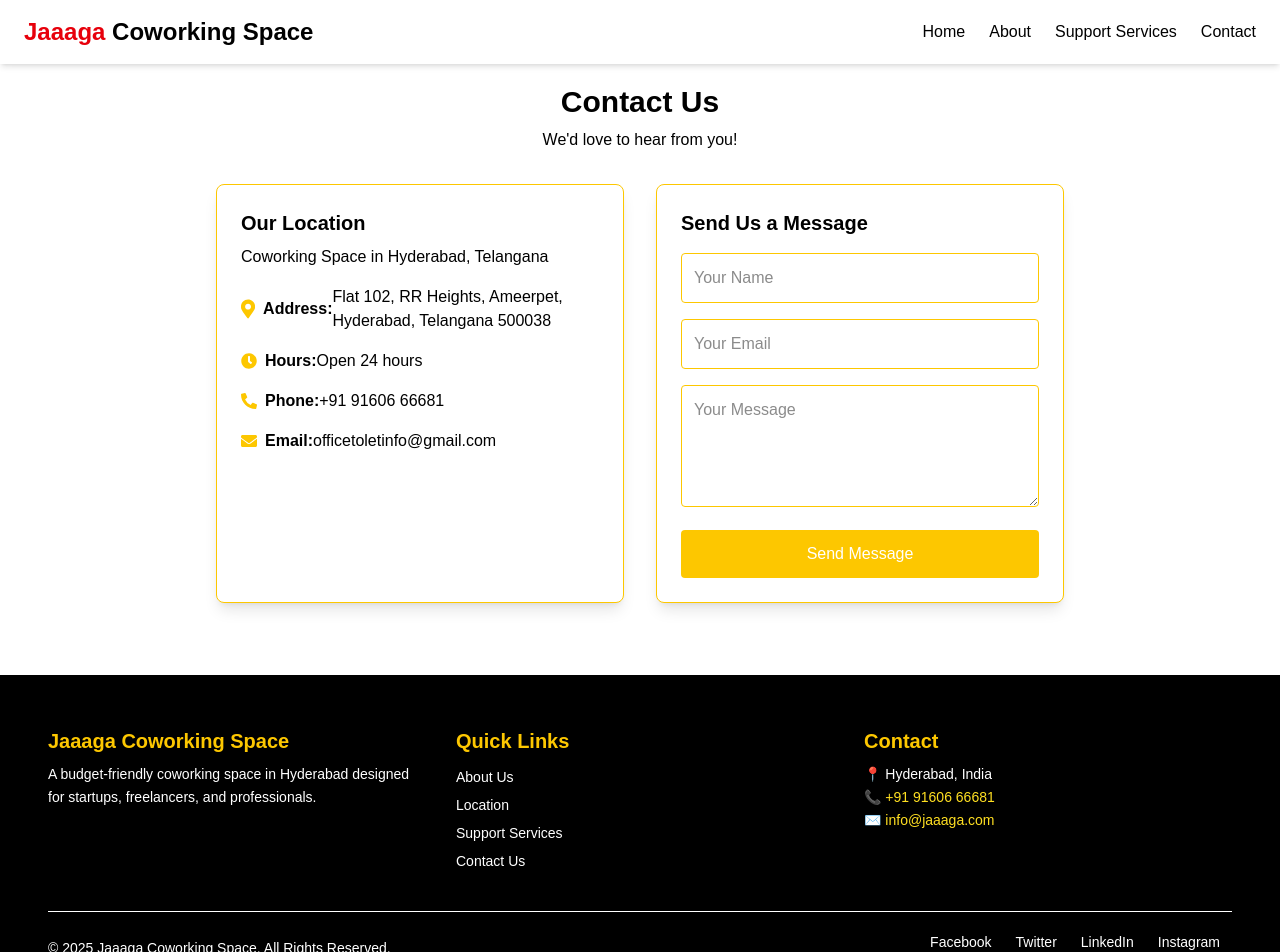
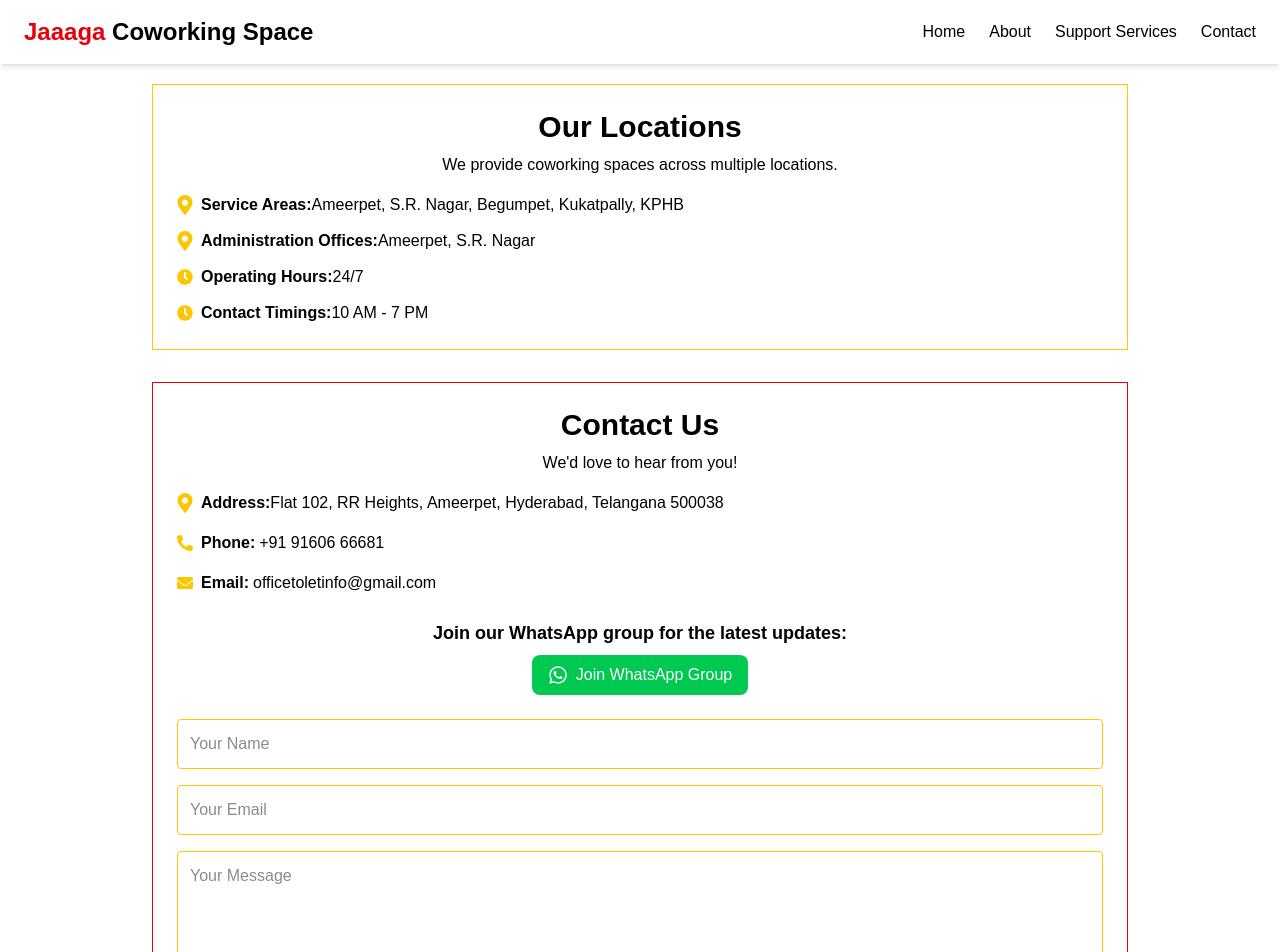
Before and after one commit to sushmasri1906/Jaaaga-coworking-space, a Next.js app: page /contact in a window 1280 px wide. Shown: the top 952 px of the page. Built offline with nearby package versions, Linux system fonts and the light colour scheme.

Commit message:
components updated

```diff
--- a/src/components/Contact.tsx
+++ b/src/components/Contact.tsx
@@ -7,6 +7,7 @@ import {
 	FaPhoneAlt,
 	FaClock,
 	FaEnvelope,
+	FaWhatsapp,
 } from "react-icons/fa";
 import Link from "next/link";
 
@@ -29,76 +30,96 @@ const Contact = () => {
 	};
 
 	return (
-		<section className="relative py-16 bg-white overflow-hidden">
-			<div className="relative z-10 max-w-4xl mx-auto px-6">
-				<motion.h2
+		<section className="py-16 bg-white">
+			<div className="max-w-5xl mx-auto px-6">
+				{/* Location Section */}
+				<motion.div
 					initial={{ opacity: 0, y: -20 }}
 					whileInView={{ opacity: 1, y: 0 }}
 					transition={{ duration: 0.6 }}
 					viewport={{ once: true }}
-					className="text-3xl font-bold text-center text-black">
+					className="bg-white p-6  border border-yellow-400">
+					<h2 className="text-3xl font-bold text-center text-black">
+						Our Locations
+					</h2>
+					<p className="text-center text-black mt-2">
+						We provide coworking spaces across multiple locations.
+					</p>
+					<div className="mt-4 space-y-3 text-black">
+						<p className="flex items-center">
+							<FaMapMarkerAlt className="text-yellow-400 mr-2 w-4 h-5" />
+							<strong>Service Areas:</strong> Ameerpet, S.R. Nagar, Begumpet,
+							Kukatpally, KPHB
+						</p>
+						<p className="flex items-center">
+							<FaMapMarkerAlt className="text-yellow-400 mr-2 w-4 h-5" />
+							<strong>Administration Offices:</strong> Ameerpet, S.R. Nagar
+						</p>
+						<p className="flex items-center">
+							<FaClock className="text-yellow-400 mr-2 w-4 h-5" />
+							<strong>Operating Hours:</strong> 24/7
+						</p>
+						<p className="flex items-center">
+							<FaClock className="text-yellow-400 mr-2 w-4 h-5" />
+							<strong>Contact Timings:</strong> 10 AM - 7 PM
+						</p>
+					</div>
+				</motion.div>
+
+				{/* Contact Section */}
+				<motion.div
+					initial={{ opacity: 0, y: 20 }}
+					whileInView={{ opacity: 1, y: 0 }}
+					transition={{ duration: 0.6 }}
+					viewport={{ once: true }}
+					className="bg-white p-6  border border-red-600 mt-8">
+					<h2 className="text-3xl font-bold text-center text-black">
 						Contact Us
-				</motion.h2>
-
-				<motion.p
-					initial={{ opacity: 0, y: -10 }}
-					whileInView={{ opacity: 1, y: 0 }}
-					transition={{ duration: 0.6, delay: 0.2 }}
-					viewport={{ once: true }}
-					className="text-center text-black mt-2">
+					</h2>
+					<p className="text-center text-black mt-2">
 						We&apos;d love to hear from you!
-				</motion.p>
-
-				<div className="grid grid-cols-1 md:grid-cols-2 gap-8 mt-8">
-					<motion.div
-						initial={{ opacity: 0, y: 30 }}
-						whileInView={{ opacity: 1, y: 0 }}
-						transition={{ duration: 0.5 }}
-						viewport={{ once: true }}
-						className="bg-white p-6 rounded-lg shadow-lg border border-yellow-400 relative z-10">
-						<h3 className="text-xl font-semibold text-black">Our Location</h3>
-						<p className="text-black mt-2">
-							Coworking Space in Hyderabad, Telangana
 					</p>
 					<div className="mt-4 space-y-4">
 						<p className="flex items-center text-black">
-								<FaMapMarkerAlt className="text-yellow-400 mr-2 w-6 h-6" />
+							<FaMapMarkerAlt className="text-yellow-400 mr-2 w-4 h-5" />
 							<strong>Address:</strong> Flat 102, RR Heights, Ameerpet,
 							Hyderabad, Telangana 500038
 						</p>
 						<p className="flex items-center text-black">
-								<FaClock className="text-yellow-400 mr-2" />
-								<strong>Hours:</strong> Open 24 hours
-							</p>
-							<p className="flex items-center text-black">
-								<FaPhoneAlt className="text-yellow-400 mr-2" />
+							<FaPhoneAlt className="text-yellow-400 mr-2 w-4 h-5" />
 							<strong>Phone:</strong>
-								<Link href="tel:+919160666681" className="text-black ">
+							<Link href="tel:+919160666681" className="ml-1 text-black">
 								+91 91606 66681
 							</Link>
 						</p>
 						<p className="flex items-center text-black">
-								<FaEnvelope className="text-yellow-400 mr-2" />
+							<FaEnvelope className="text-yellow-400 mr-2 w-4 h-5" />
 							<strong>Email:</strong>
 							<Link
 								href="mailto:officetoletinfo@gmail.com"
-									className="text-black ">
+								className="ml-1 text-black">
 								officetoletinfo@gmail.com
 							</Link>
 						</p>
 					</div>
-					</motion.div>
 
-					<motion.div
-						initial={{ opacity: 0, y: 30 }}
-						whileInView={{ opacity: 1, y: 0 }}
-						transition={{ duration: 0.5, delay: 0.2 }}
-						viewport={{ once: true }}
-						className="bg-white p-6 rounded-lg shadow-lg border border-yellow-400 relative z-10">
-						<h3 className="text-xl font-semibold text-black">
-							Send Us a Message
-						</h3>
-						<form className="mt-4 space-y-4" onSubmit={handleSubmit}>
+					{/* WhatsApp Group Invite */}
+					<div className="mt-6 text-center">
+						<p className="text-black text-lg font-semibold">
+							Join our WhatsApp group for the latest updates:
+						</p>
+						<Link
+							href="https://chat.whatsapp.com/YOUR_GROUP_INVITE_LINK"
+							target="_blank"
+							rel="noopener noreferrer"
+							className="inline-flex items-center bg-green-500 text-white px-4 py-2 rounded-lg mt-2 hover:bg-green-600 transition">
+							<FaWhatsapp className="w-5 h-5 mr-2" />
+							Join WhatsApp Group
+						</Link>
+					</div>
+
+					{/* Contact Form */}
+					<form className="mt-6 space-y-4" onSubmit={handleSubmit}>
 						<input
 							type="text"
 							name="name"
@@ -133,7 +154,6 @@ const Contact = () => {
 					</form>
 				</motion.div>
 			</div>
-			</div>
 		</section>
 	);
 };
--- a/src/components/Footer.tsx
+++ b/src/components/Footer.tsx
@@ -3,6 +3,7 @@
 import React from "react";
 import Link from "next/link";
 import { motion } from "framer-motion";
+import { FcGoogle } from "react-icons/fc";
 
 const Footer = () => {
 	return (
@@ -68,7 +69,7 @@ const Footer = () => {
 							</Link>
 							<br />
 							<Link href="mailto:info@jaaaga.com" className="text-yellow-300 ">
-								✉️ info@jaaaga.com
+								✉️ infojaaaga@gmail.com
 							</Link>
 						</p>
 					</motion.div>
@@ -76,25 +77,21 @@ const Footer = () => {
 
 				<div className="border-t border-white mt-10 pt-5 flex flex-col md:flex-row items-center justify-between text-sm text-white">
 					<p>
-						&copy; {new Date().getFullYear()} Jaaaga Coworking Space. All Rights
-						Reserved.
+						&copy; {new Date().getFullYear()} Jaaaga Info Solutions LLp. All
+						Rights Reserved.
 					</p>
-					<div className="flex space-x-6 m-3 md:mt-0">
-						{["Facebook", "Twitter", "LinkedIn", "Instagram"].map(
-							(name, index) => (
-								<motion.div
-									key={index}
-									whileHover={{ scale: 1.1 }}
-									whileTap={{ scale: 0.9 }}>
-									<Link
-										href="#"
-										aria-label={`${name} Page`}
-										className="hover:text-yellow-400 transition">
-										{name}
-									</Link>
-								</motion.div>
-							)
-						)}
+					<div className="m-3 md:mt-0">
+						<motion.div whileHover={{ scale: 1.1 }} whileTap={{ scale: 0.9 }}>
+							<Link
+								href="https://g.co/kgs/Cj8ajjB"
+								target="_blank"
+								rel="noopener noreferrer"
+								aria-label="Google Pages"
+								className="flex items-center space-x-2 text-white hover:text-yellow-400 transition">
+								<FcGoogle className="w-6 h-6" />
+								<span>Google Pages</span>
+							</Link>
+						</motion.div>
 					</div>
 				</div>
 
--- a/src/components/Founders.tsx
+++ b/src/components/Founders.tsx
@@ -3,21 +3,21 @@ import Image from "next/image";
 const founders = [
 	{
 		name: "Digamber Gujjari",
-		designation: "Designated Partner",
+		designation: "Managing Partner",
 
 		image:
 			"https://res.cloudinary.com/dsq4uyqbb/image/upload/v1741327047/2_ym1kor.jpg",
 	},
 	{
 		name: "DODDAKA NARAYANA SWAMI",
-		designation: "Designated Partner",
+		designation: "Senior Sales Manager",
 
 		image:
 			"https://res.cloudinary.com/dsq4uyqbb/image/upload/v1741327062/n_f2djcv.jpg",
 	},
 	{
 		name: "SANTHARAM KONDURU",
-		designation: "Partner",
+		designation: "Managing Partner",
 
 		image:
 			"https://res.cloudinary.com/dsq4uyqbb/image/upload/v1741417814/12_twn942.jpg",
@@ -31,9 +31,7 @@ const Founders = () => {
 
 			<div className="mt-12 grid grid-cols-1 sm:grid-cols-2 lg:grid-cols-3 gap-8 px-6">
 				{founders.map((founder, index) => (
-					<div
-						key={index}
-						className=" p-6 hover:shadow-lg transition-all duration-300 flex flex-col items-center">
+					<div key={index} className=" p-2 flex flex-col items-center">
 						<div className="relative w-40 h-55  overflow-hidden  shadow-md flex items-center justify-center bg-gray-100 px-6 py-12">
 							<Image
 								src={founder.image}
--- a/src/components/Gallery.tsx
+++ b/src/components/Gallery.tsx
@@ -24,17 +24,19 @@ const images = [
 
 const NextArrow = ({ onClick }: { onClick?: () => void }) => (
 	<div
-		className="absolute right-4 top-1/2 transform -translate-y-1/2 bg-red-600 p-3 rounded-full cursor-pointer z-10 hover:bg-red-700 transition"
-		onClick={onClick}>
-		<HiChevronRight className="text-white w-6 h-6" />
+		className="absolute top-1/2 -translate-y-1/2 right-4 md:right-4
+		md:translate-y-0 bg-red-600 p-4 rounded-full cursor-pointer z-10 hover:bg-red-700 transition
+		sm:right-1/4 sm:translate-x-1/2">
+		<HiChevronRight className="text-white w-8 h-8" onClick={onClick} />
 	</div>
 );
 
 const PrevArrow = ({ onClick }: { onClick?: () => void }) => (
 	<div
-		className="absolute left-4 top-1/2 transform -translate-y-1/2 bg-red-600 p-3 rounded-full cursor-pointer z-10 hover:bg-red-700 transition"
-		onClick={onClick}>
-		<HiChevronLeft className="text-white w-6 h-6" />
+		className="absolute top-1/2 -translate-y-1/2 left-4 md:left-4
+		md:translate-y-0 bg-red-600 p-4 rounded-full cursor-pointer z-10 hover:bg-red-700 transition
+		sm:left-1/4 sm:-translate-x-1/2">
+		<HiChevronLeft className="text-white w-8 h-8" onClick={onClick} />
 	</div>
 );
 
@@ -42,44 +44,45 @@ const Gallery = () => {
 	const settings: Settings = {
 		dots: true,
 		infinite: true,
-		speed: 800,
+		speed: 700,
 		slidesToShow: 1,
 		slidesToScroll: 1,
 		autoplay: true,
-		autoplaySpeed: 2500,
+		autoplaySpeed: 3000,
 		pauseOnHover: false,
 		nextArrow: <NextArrow />,
 		prevArrow: <PrevArrow />,
-		cssEase: "linear",
+		cssEase: "ease-in-out",
 		appendDots: (dots) => (
 			<div className="w-full flex justify-center mt-4">
-				<ul className="flex justify-center items-center gap-1"> {dots} </ul>
+				<ul className="flex space-x-2"> {dots} </ul>
 			</div>
 		),
 		customPaging: () => (
-			<div className="w-2 h-2 bg-gray-400 rounded-full hover:bg-red-500 transition-all"></div>
+			<div className="w-3 h-3 bg-gray-400 rounded-full hover:bg-red-500 transition-all"></div>
 		),
 	};
+
 	return (
-		<div className="w-screen flex flex-col items-center bg-white relative pb-16">
+		<div className="w-full flex flex-col items-center bg-white relative pb-4">
 			{/* Gallery Heading */}
 			<h1 className="text-4xl md:text-5xl font-bold text-black my-4">
 				Gallery
 			</h1>
 
 			{/* Responsive Slider */}
-			<div className="w-full min-h-[40vh] sm:h-[50vh] md:h-[65vh] lg:h-[75vh] max-w-8xl overflow-hidden shadow-xl relative">
+			<div className="w-full h-[45vh] sm:h-[55vh] md:h-[65vh] lg:h-[75vh] xl:h-[80vh] max-w-8xl overflow-hidden relative">
 				<Slider {...settings} className="w-full h-full">
 					{images.map((src, index) => (
 						<div
 							key={index}
-							className="w-full min-h-[40vh] sm:h-[50vh] md:h-[65vh] lg:h-[75vh] flex justify-center items-center relative">
+							className="w-full h-full flex justify-center items-center">
 							<Image
 								src={src}
 								alt={`Gallery Image ${index + 1}`}
 								width={1920}
 								height={1080}
-								className="w-full h-full object-cover aspect-[16/9]"
+								className="w-full h-full object-cover"
 							/>
 						</div>
 					))}
--- a/src/components/Services.tsx
+++ b/src/components/Services.tsx
@@ -15,7 +15,9 @@ const services = [
 const Services = () => {
 	return (
 		<div className="container mx-auto px-6 py-30 text-center bg-white">
-			<h2 className="text-3xl font-bold text-black mb-6">Our Services</h2>
+			<h2 className="text-3xl font-bold text-black mb-6">
+				Our Additional Services
+			</h2>
 			<div className="grid grid-cols-1 sm:grid-cols-2 md:grid-cols-3 gap-6">
 				{services.map((service, index) => (
 					<Link key={index} href="/contact" className="flex justify-center">
--- a/src/components/Singledesk.tsx
+++ b/src/components/Singledesk.tsx
@@ -8,24 +8,24 @@ export default function SingleDesk() {
 	return (
 		<section className="max-w-5xl mx-auto flex flex-col md:flex-row items-center justify-between bg-white px-6 py-16">
 			{/* Text Content */}
-			<div className="md:w-1/2 text-center md:text-left space-y-4">
+			<div className="md:w-1/2 text-center md:text-left space-y-6">
 				<motion.h2
-					className="text-4xl md:text-6xl font-bold text-gray-800"
+					className="text-4xl md:text-6xl font-bold text-gray-800 leading-tight"
 					initial={{ opacity: 0, y: -10 }}
 					animate={{ opacity: 1, y: 0 }}
 					transition={{ duration: 0.5 }}>
 					Rent <span className="text-red-600">a</span> Desk
 				</motion.h2>
 
-				<h1 className="text-3xl md:text-5xl text-gray-800 mt-6">
+				<h1 className="text-3xl md:text-5xl text-gray-800">
 					₹2999<span className="text-lg md:text-2xl">/month</span>
 				</h1>
-				<p className="text-sm md:text-base">Includes all amenities</p>
+				<p className="text-base text-gray-600">Includes all amenities</p>
 
-				<motion.div whileHover={{ scale: 1.05 }}>
+				<motion.div whileHover={{ scale: 1.05 }} className="mt-4">
 					<Link
 						href="/contact"
-						className="inline-block bg-yellow-400 text-black py-3 px-6 rounded-full hover:bg-yellow-500 transition">
+						className="inline-block bg-yellow-400 text-black py-3 px-6 rounded-full hover:bg-yellow-500 transition duration-300">
 						Book Your Desk Now
 					</Link>
 				</motion.div>
@@ -33,7 +33,7 @@ export default function SingleDesk() {
 
 			{/* Image Section */}
 			<motion.div
-				className="md:w-1/2 flex justify-center mt-6 md:mt-0"
+				className="md:w-1/2 flex justify-center mt-8 md:mt-0"
 				initial={{ opacity: 0, scale: 0.9 }}
 				animate={{ opacity: 1, scale: 1 }}
 				transition={{ duration: 0.6 }}>
@@ -42,7 +42,7 @@ export default function SingleDesk() {
 					alt="Single Desk Workspace"
 					width={450}
 					height={450}
-					className="w-full max-w-xs sm:max-w-md md:max-w-lg "
+					className="w-full max-w-xs sm:max-w-md md:max-w-lg"
 				/>
 			</motion.div>
 		</section>
--- a/src/components/WhyChooseUs.tsx
+++ b/src/components/WhyChooseUs.tsx
@@ -49,7 +49,6 @@ const WhyChooseUs = () => {
 	const handleToggle = () => {
 		setExpanded(!expanded);
 
-
 		if (expanded && sectionRef.current) {
 			setTimeout(() => {
 				sectionRef.current?.scrollIntoView({
@@ -63,12 +62,8 @@ const WhyChooseUs = () => {
 	return (
 		<section
 			ref={sectionRef}
-			className="py-16 text-center bg-cover bg-center bg-no-repeat relative"
-			style={{
-				backgroundImage:
-					"url('https://res.cloudinary.com/dsq4uyqbb/image/upload/v1741857657/WhatsApp_Image_2025-03-13_at_14.50.15_9d945515_r33ufg.jpg')",
-			}}>
-			<div className="relative max-w-6xl mx-auto px-6 text-black">
+			className="py-16 text-center bg-yellow-400 relative">
+			<div className="relative max-w-6xl mx-auto px-6 text-gray-900">
 				<motion.h2
 					initial={{ opacity: 0, y: -20 }}
 					animate={{ opacity: 1, y: 0 }}
@@ -100,7 +95,7 @@ const WhyChooseUs = () => {
 									<h3 className="mt-4 text-2xl font-semibold">
 										{feature.title}
 									</h3>
-									<p className="text-black mt-2">{feature.description}</p>
+									<p className="text-gray-700 mt-2">{feature.description}</p>
 								</motion.div>
 							))}
 					</AnimatePresence>
```
Lines whose indentation alone changed are shown as unchanged.
